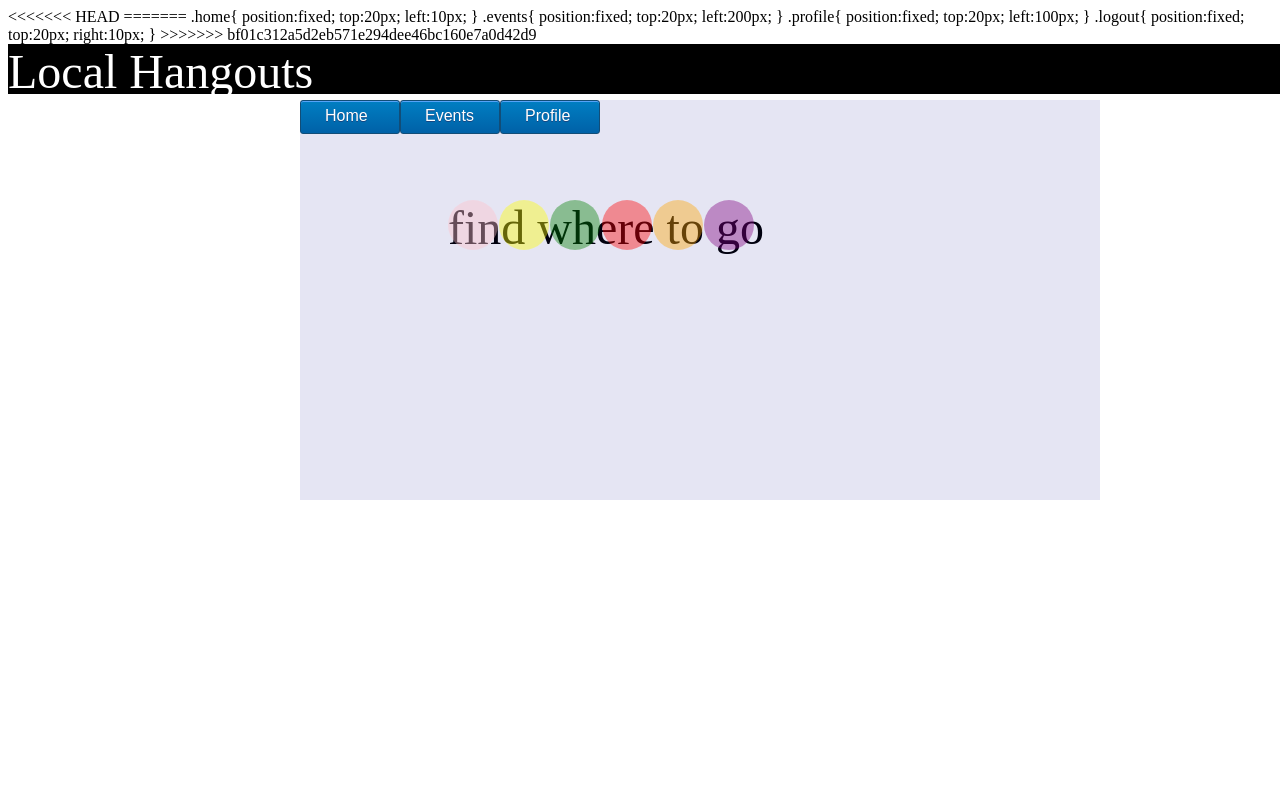
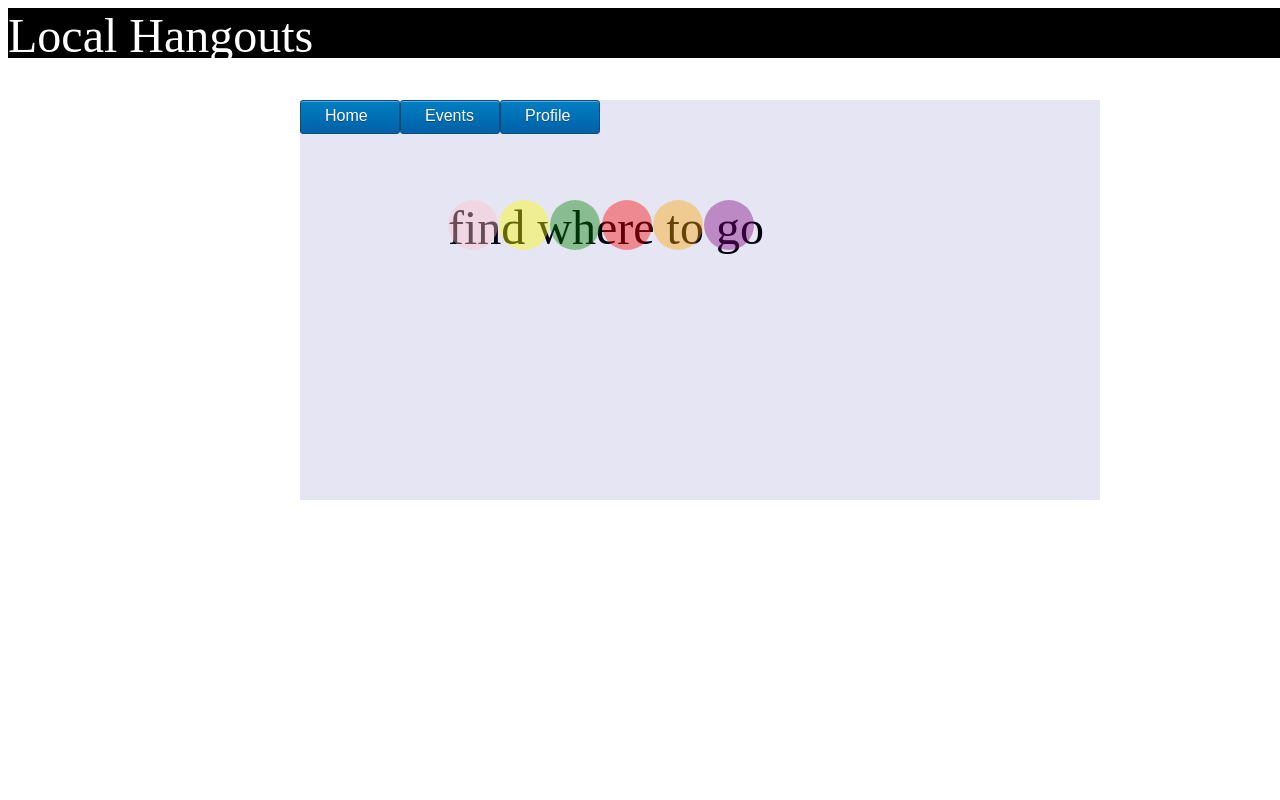
Before and after one commit to prashant81/googleHackathon, a PHP site: page /home.html in a window 1280 px wide. Run offline with PHP 8.4, Linux system fonts and the light colour scheme.

Commit message:
finally
finally

```diff
--- a/home.html
+++ b/home.html
@@ -2,39 +2,6 @@
 <html>
 <head><link rel="stylesheet" type="text/css" href="index.css"></head>
 <title> Home </title>
-
-
-
-
-<<<<<<< HEAD
-=======
-.home{
-	position:fixed;
-	top:20px;
-	left:10px;
-
-}
-.events{
-	position:fixed;
-	top:20px;
-	left:200px;
-
-}
-.profile{
-	position:fixed;
-	top:20px;
-	left:100px;
-
-}
-.logout{
-	position:fixed;
-	top:20px;
-	right:10px;
-
-}
->>>>>>> bf01c312a5d2eb571e294dee46bc160e7a0d42d9
-
-
 </head>
 <body>
 <div class= 'LocalHangouts'>
@@ -63,6 +30,6 @@
 <div class = "logout"> <font size="4px" color="white"> Logout </font></div>
 
 
-
+echo $_COOKIE[$valueU];
 </body>
 </html>
--- a/login.php
+++ b/login.php
@@ -22,7 +22,11 @@ $result = mysqli_query($con, $query);
 
 while($row = mysqli_fetch_array($result))
   {
-  echo $row['UserUsername'] . " " . $row['UserPassword'];
+  //echo $row['UserUsername'] . " " . $row['UserPassword'];
+  $valueU = $row['UserUsername'];
+  $valueP = $row['UserPassword'];
+  setcookie($valueU, $valueP);
+  echo $_COOKIE[$valueU];
   header("Location: home.html");
   echo "<br>";
   }
```
